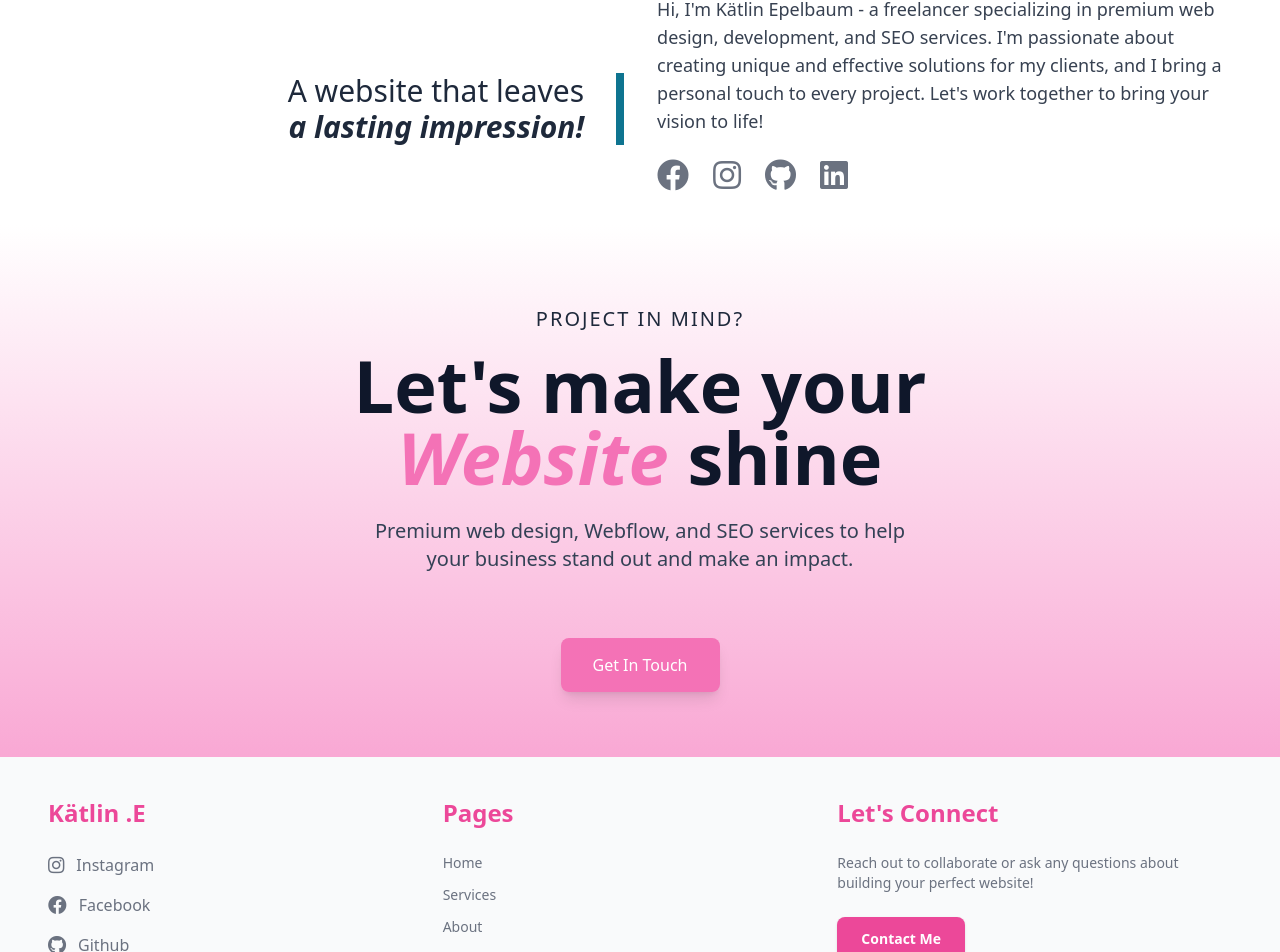
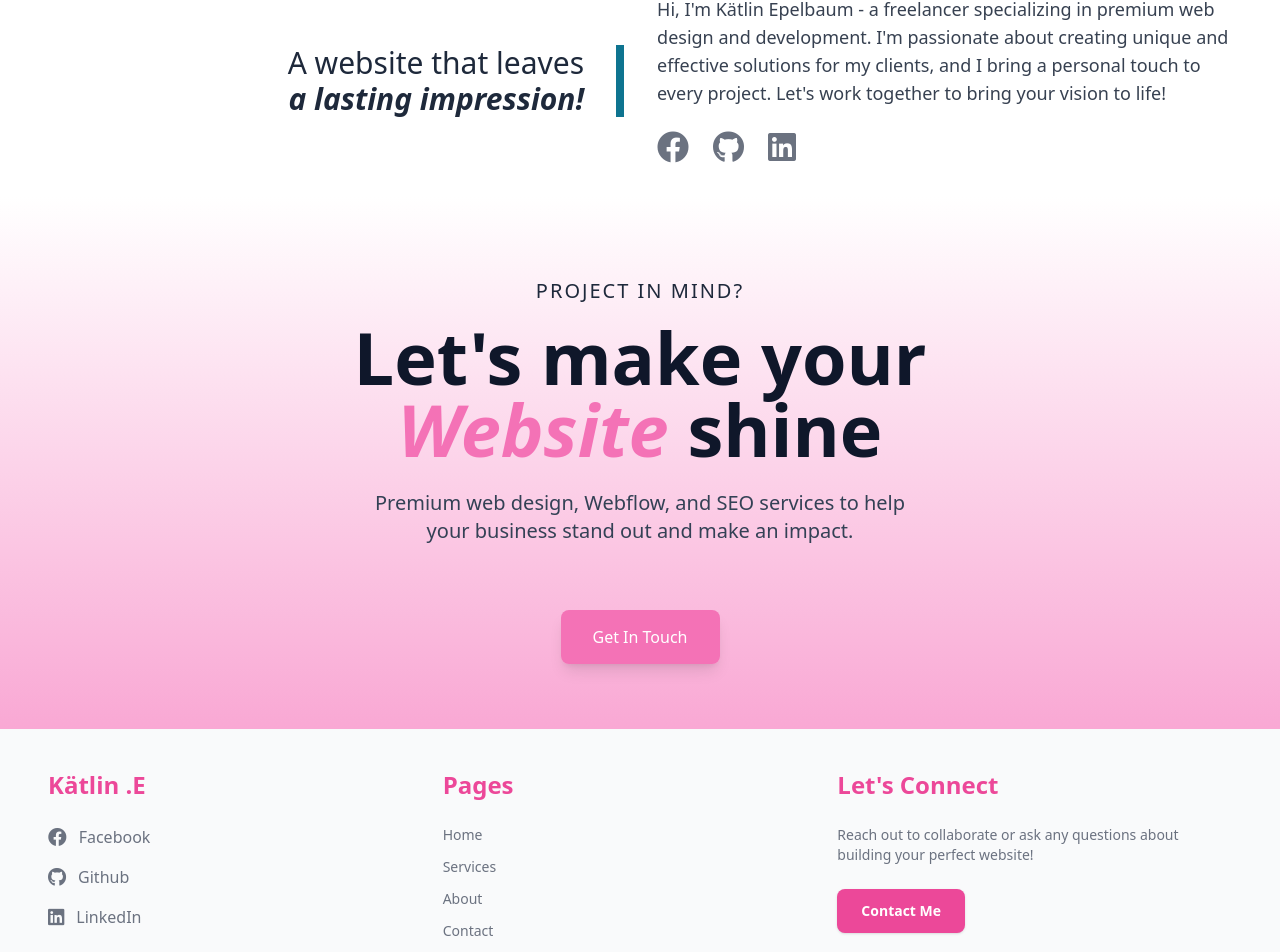
Before and after one commit to KatlinEpelbaum/portfolio-project, a Vue app: page / in a window 1280 px wide. Shown: the part 6293-7245 px from the top of the page. Built offline with nearby package versions, Linux system fonts and the light colour scheme; a web font is replaced by a local one.

Commit message:
Navigation

```diff
--- a/src/components/About.vue
+++ b/src/components/About.vue
@@ -27,7 +27,7 @@
         </div>
       </div>
 
-      <div class="flex justify-center md:w-1/2 mx-auto mt-6 md:mt-0 md:mx-0 relative z-10">
+      <div class="flex justify-center md:w-1/2 mx-auto mt-6 md:mt-10 md:mx-0 relative z-10">
         <img
           class="w-32 sm:w-40 md:w-60 lg:w-72 rounded-lg shadow-lg transform rotate-3 transition-all duration-500 hover:scale-110"
           src="/src/img/pebbles.png"
--- a/src/components/Footer.vue
+++ b/src/components/Footer.vue
@@ -2,30 +2,25 @@
     <footer class="bg-gray-50 py-10 text-gray-600 text-sm">
       <div class="container mx-auto px-6 md:px-12 flex flex-wrap justify-between items-start space-y-8 md:space-y-0">
 
+        <!-- Social Links Section -->
         <div class="w-full md:w-1/3 space-y-6">
           <h3 class="font-bold text-2xl text-pink-500">Kätlin .E</h3>
 
           <ul class="space-y-4">
             <li>
-                <a href="#" class="flex items-center space-x-3 text-gray-500 hover:text-pink-500 transition">
-                    <i class="fab fa-instagram fa-lg"></i>
-                    <span class="text-base">Instagram</span>
-                </a>
-                </li>
-                <li>
-                <a href="#" class="flex items-center space-x-3 text-gray-500 hover:text-pink-500 transition">
+              <a href="https://www.facebook.com/katlin.epelbaum/" class="flex items-center space-x-3 text-gray-500 hover:text-pink-500 transition">
                 <i class="fab fa-facebook fa-lg"></i>
                 <span class="text-base">Facebook</span>
               </a>
             </li>
             <li>
-                <a href="#" class="flex items-center space-x-3 text-gray-500 hover:text-pink-500 transition">
+              <a href="https://github.com/KatlinEpelbaum" class="flex items-center space-x-3 text-gray-500 hover:text-pink-500 transition">
                 <i class="fab fa-github fa-lg"></i>
                 <span class="text-base">Github</span>
               </a>
             </li>
             <li>
-                <a href="#" class="flex items-center space-x-3 text-gray-500 hover:text-pink-500 transition">
+              <a href="https://www.linkedin.com/in/kätlin-epelbaum-138653339/" class="flex items-center space-x-3 text-gray-500 hover:text-pink-500 transition">
                 <i class="fab fa-linkedin fa-lg"></i>
                 <span class="text-base">LinkedIn</span>
               </a>
@@ -33,39 +28,44 @@
           </ul>
         </div>
 
+        <!-- Pages Section with Vue Router Links -->
         <div class="w-full md:w-1/3 space-y-6">
           <h3 class="text-pink-500 text-2xl font-semibold">Pages</h3>
           <ul class="space-y-3">
             <li>
-                <a href="#" class="block text-gray-500 hover:text-pink-500 transition">Home</a>
+              <router-link to="/" class="block text-gray-500 hover:text-pink-500 transition">Home</router-link>
             </li>
             <li>
-                <a href="#" class="block text-gray-500 hover:text-pink-500 transition">Services</a>
+              <router-link to="/services" class="block text-gray-500 hover:text-pink-500 transition">Services</router-link>
             </li>
             <li>
-                <a href="#" class="block text-gray-500 hover:text-pink-500 transition">About</a>
+              <router-link to="/about" class="block text-gray-500 hover:text-pink-500 transition">About</router-link>
             </li>
             <li>
-                <a href="#" class="block text-gray-500 hover:text-pink-500 transition">Contact</a>
+              <router-link to="/contact" class="block text-gray-500 hover:text-pink-500 transition">Contact</router-link>
             </li>
           </ul>
         </div>
+
+        <!-- Contact Section -->
         <div class="w-full md:w-1/3 space-y-6">
           <h3 class="text-pink-500 text-2xl font-semibold">Let's Connect</h3>
           <p class="text-gray-500">
             Reach out to collaborate or ask any questions about building your perfect website!
           </p>
-            <a href="#" class="inline-block bg-pink-500 text-white font-semibold px-6 py-3 rounded-lg shadow hover:bg-pink-600 transition">
+          <router-link to="/contact" class="inline-block bg-pink-500 text-white font-semibold px-6 py-3 rounded-lg shadow hover:bg-pink-600 transition">
             Contact Me
-            </a>
+          </router-link>
         </div>
       </div>
 
+      <!-- Footer Bottom -->
       <div class="mt-10 text-center border-t border-gray-200 pt-6">
         <p class="text-gray-500 text-sm">&copy; 2024 Made by Kätlin Epelbaum. All rights reserved.</p>
       </div>
     </footer>
   </template>
+
   <script>
   export default {
     name: "Footer",
--- a/src/components/Home.vue
+++ b/src/components/Home.vue
@@ -363,7 +363,6 @@
         </div>
     </section>
       <!-- Mobile Menu -->
-
     <section>
       <div class="relative bg-white text-slate-800 font-sans pb-8">
         <!-- Header Section -->
@@ -409,7 +408,7 @@
               <div class="md:w-1/2 flex flex-col justify-center text-center md:text-left mt-6 md:mt-0">
                 <p class="max-w-2xl mx-auto text-gray-700 text-base md:text-lg leading-relaxed">
                     Hi, I'm Kätlin Epelbaum - a freelancer specializing in premium web
-                    design, development, and SEO services. I'm passionate about creating
+                    design and development. I'm passionate about creating
                     unique and effective solutions for my clients, and I bring a personal
                     touch to every project. Let's work together to bring your vision to
                     life!
@@ -417,16 +416,13 @@
 
                 <!-- Social Media Icons -->
                 <div class="flex justify-center md:justify-start gap-6 mt-6">
-                    <a href="#" class="text-gray-500 hover:text-black transition">
+                    <a href="https://www.facebook.com/katlin.epelbaum/" class="text-gray-500 hover:text-black transition">
                       <i class="fab fa-facebook fa-2x"></i>
                     </a>
-                    <a href="#" class="text-gray-500 hover:text-black transition">
-                      <i class="fab fa-instagram fa-2x"></i>
-                    </a>
-                    <a href="#" class="text-gray-500 hover:text-black transition">
+                    <a href="https://github.com/KatlinEpelbaum" class="text-gray-500 hover:text-black transition">
                       <i class="fab fa-github fa-2x"></i>
                     </a>
-                    <a href="#" class="text-gray-500 hover:text-black transition">
+                    <a href="https://www.linkedin.com/in/kätlin-epelbaum-138653339/" class="text-gray-500 hover:text-black transition">
                       <i class="fab fa-linkedin fa-2x"></i>
                     </a>
                 </div>
```
Lines whose indentation alone changed are shown as unchanged.
